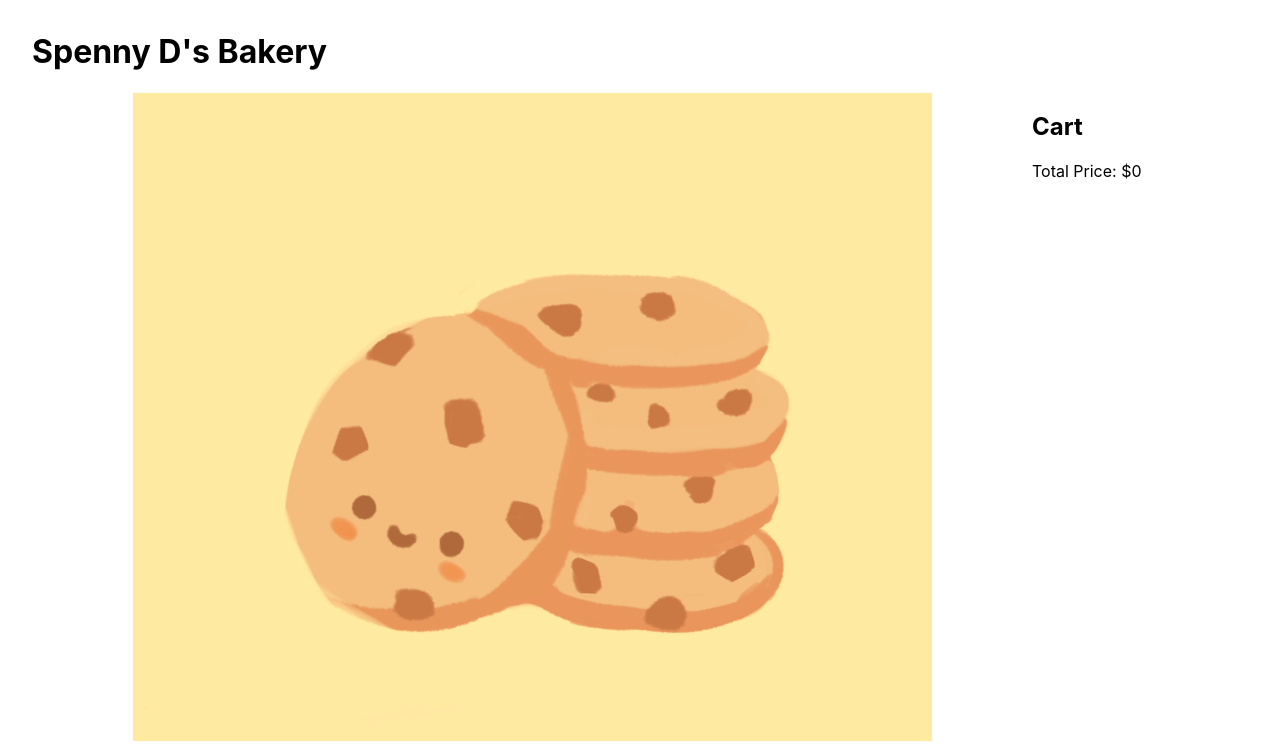
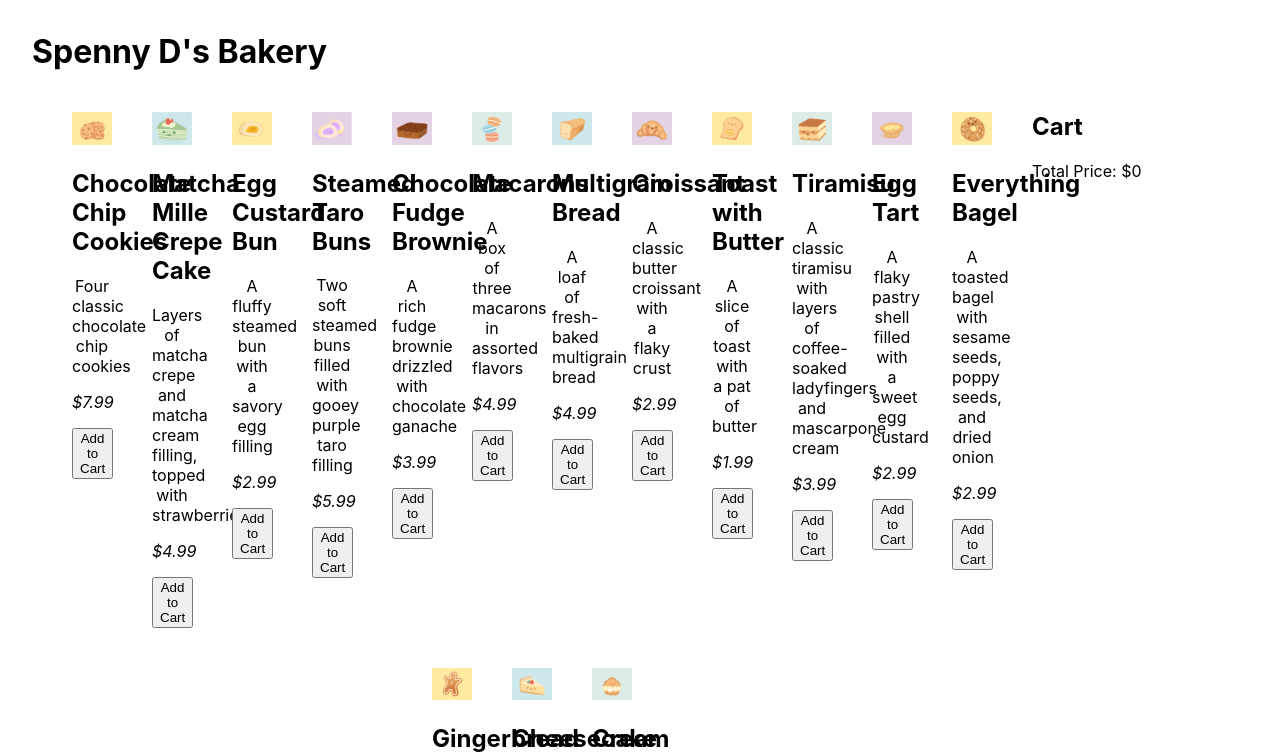
Before and after one commit to sdell624/react-studio, a React (Create React App) app: page / in a window 1280 px wide. Shown: the top 756 px of the page. Built offline with nearby package versions, Linux system fonts and the light colour scheme.

Commit message:
chimping out

```diff
--- a/src/App.js
+++ b/src/App.js
@@ -42,7 +42,7 @@ function App() {
       <div className="content">
         <div className="MenuWrapper">
           {bakeryData.map((item, index) => ( // TODO: map bakeryData to BakeryItem components
-            <BakerItem className="BakeryItem" i={item} addToCart={updateCart}/>
+            <BakerItem i={item} addToCart={updateCart}/>
           ))}
         </div>
         <div className="Cart">
--- a/src/components/BakeryItem.js
+++ b/src/components/BakeryItem.js
@@ -1,7 +1,7 @@
 // TODO: create a component that displays a single bakery item
 function BakerItem(props) {
     return (
-        <div>
+        <div className="BakeryItem">
             <img src={props.i.image}/>
             <h2>{props.i.name}</h2>
             <p>{props.i.description}</p>
```
